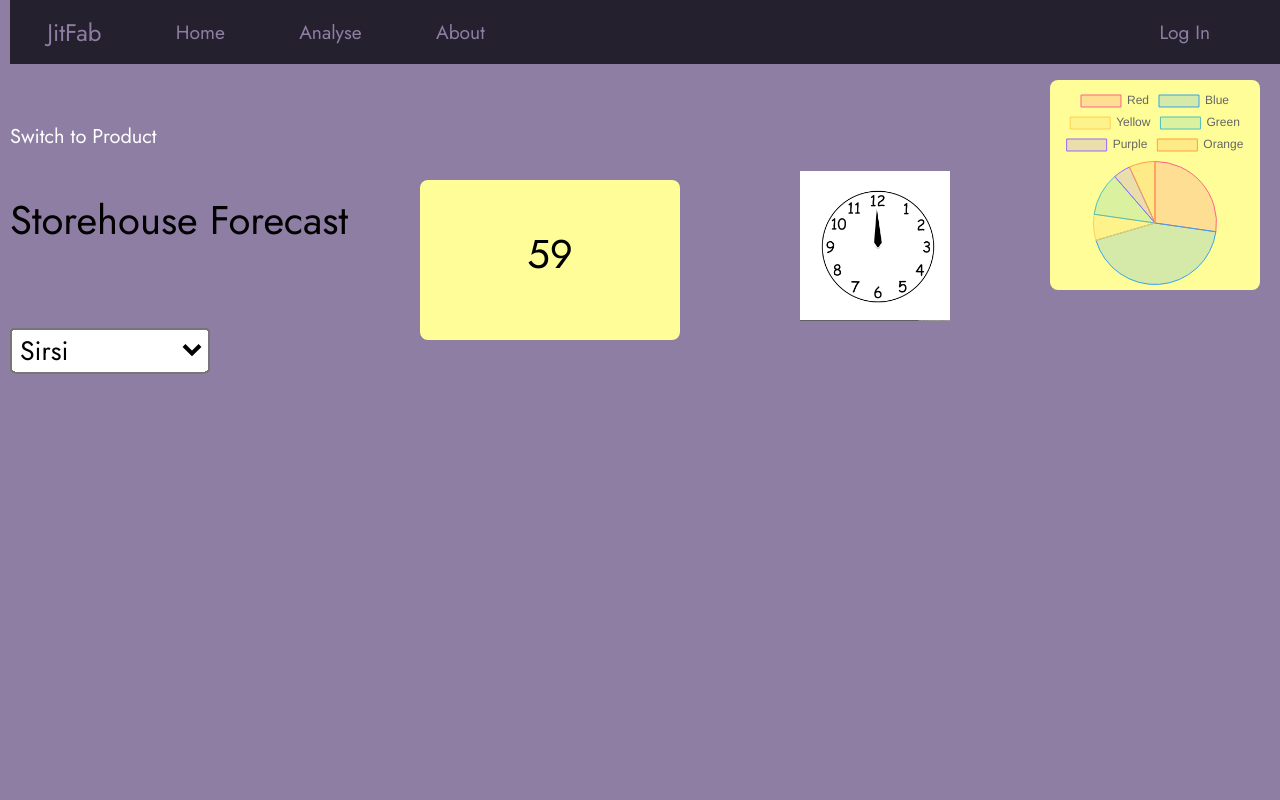
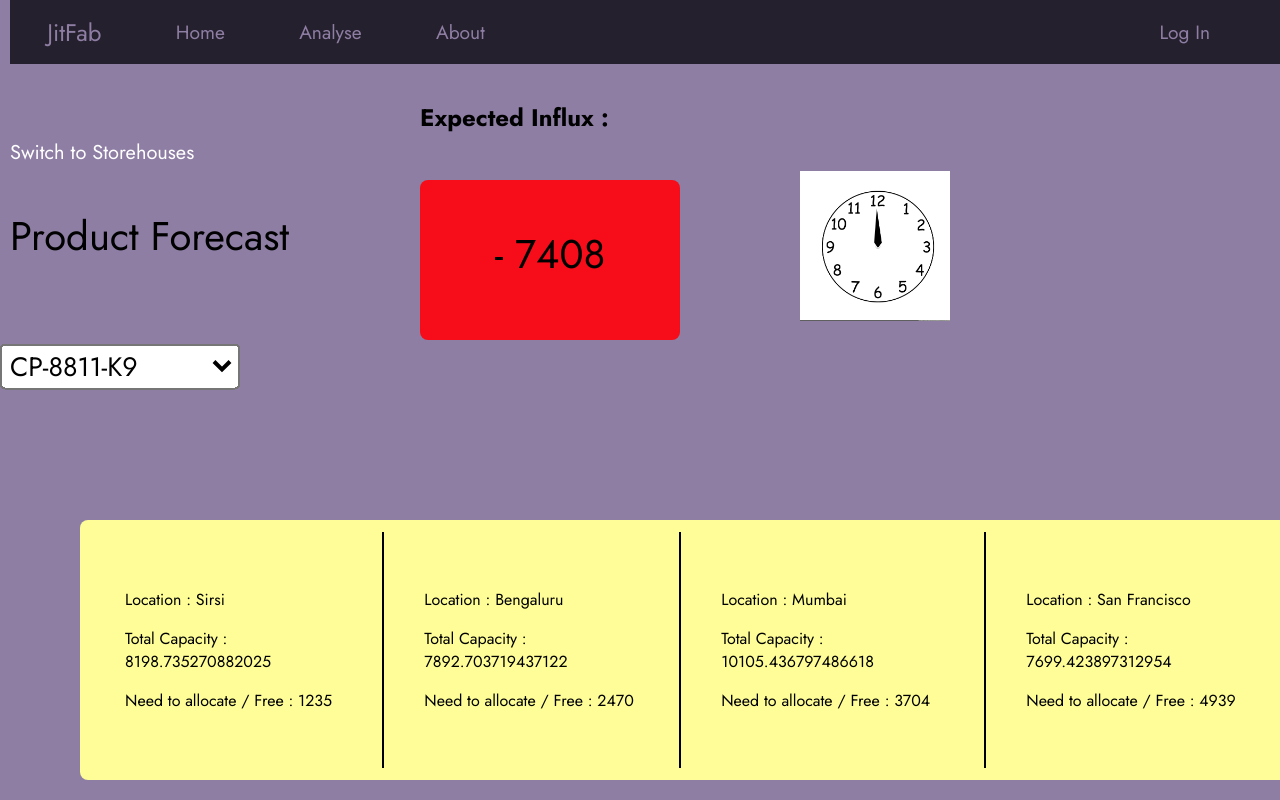
Before and after one commit to pranav-ambig/JitFab, a React (Create React App) app in the folder frontend/: page /forecast in a window 1280 px wide. Built offline with nearby package versions, Linux system fonts and the light colour scheme.

Commit message:
adding features

```diff
--- a/frontend/src/Forecast.js
+++ b/frontend/src/Forecast.js
@@ -27,43 +27,57 @@ import { useEffect } from 'react';
     ArcElement,
     Legend
     );
-    // let influxvaluemax = Math.floor(Math.random()*10) -5
-    let influxvaluemax = 10
+    let influxvaluemax = Math.floor(Math.random()*10000)
+    let positive = Math.random()>0.5
+    // let influxvaluemax = 1000
 export default function(){
 
     const storehouses=["Sirsi","Bengaluru","Mumbai","San Francisco"]
     const prodnames=["CP-8811-K9","ISR4321-K9","A9K-920-4SZ-D","A9K-8X100GE-TR"]
     const [statecolor,setstatecolor] = useState("#FEFD98")
-    let [influxvalue,setInflux] = useState(0)
-    let influxvaluehandler = ()=>{
+    const [refreshprop, refresher] = useState("second")
+    function cb (){
 
-      influxvalue+=1
-        setInflux(influxvalue)
-       return(influxvalue==influxvaluemax)
-    }
-    useEffect(()=>{
-        if(influxvaluemax<0){
-            setstatecolor("#f70d1a")
+      influxvaluemax = Math.floor(Math.random()*10000)
+    positive = Math.random()>0.5
 
+      if(!positive){
+        setstatecolor("#f70d1a")
+      }
+      const counters = document.querySelectorAll('.value');
+let speed = 200;
+speed*=Math.ceil(Math.log10(influxvaluemax))
+console.log(counters);
+counters.forEach( counter => {
+   const animate = () => {
+      const value = +counter.getAttribute('akhi');
+      const data = +counter.innerText;
+
+      const time = value / speed;
+     if(data < value) {
+      // if(positive)
+          counter.innerText =  Math.ceil(data + time);
+          // else
+          // counter.innerText = "-" + Math.ceil(data + time);
+          setTimeout(animate, 1);
         }else{
-            // setstatecolor("#FEFD98")
-            let timerstop = false
-            function uff (){
-
-              setTimeout(()=>{
-                if( !timerstop && !influxvaluehandler())
-                uff()
-                else {
-                  timerstop=true;
-                  console.log("true set");
-                }
-
-            },100)
-            }
-            uff()
+          console.log(value);
+          counter.innerText = value;
         }
 
-    },[])
+   }
+
+   animate();
+});
+
+
+
+    }
+    setTimeout(cb, 400);
+    useEffect(cb,[refreshprop])
+
+
+
     const data = {
         labels: ['Red', 'Blue', 'Yellow', 'Green', 'Purple', 'Orange'],
         datasets: [
@@ -94,12 +108,15 @@ export default function(){
 
 
 
-    const [mode,setmode] = useState("Storehouse")
+    const [mode,setmode] = useState("Product")
     const navigate = useNavigate();
+
     // const gotoAnalyse = ()=>{navigate('/analyse')}
 
 	return(
-		<div style={{ padding : "10px"}} >
+		<div refresh = {refreshprop} style={{ padding : "10px"}} >
+   <p> {refreshprop==""?"":""}</p>
+   {console.log("refreshed now")}
         <NavBar></NavBar>
         <img style={{width: "150px" , height : "150px"}} src={require("./clock.gif")} ></img>
         <br></br>
@@ -110,7 +127,9 @@ export default function(){
         <span style={{left : "10px"}} ><p  onClick={()=>setmode(mode=="Product"?"Storehouses" :"Product")}>Switch to {mode=="Product"?"Storehouses" :"Product" } </p> </span>
         <p  style=  {{fontSize : "40px" , color : "black"}} >{mode} Forecast</p>
         </div>
-        <select style={{  margin : "50px" , scale : "2"}}>
+        <select onClick={()=>{
+          refresher("eg")
+        }} style={{  margin : "50px" , scale : "2"}}>
         {mode=="Product"?prodnames.map((e,i)=>{
                 return<option style={{scale : "2"}}  value={e} >{e}</option>
             }) : storehouses.map((e,i)=>{
@@ -118,20 +137,32 @@ export default function(){
             }) }
         {}
         </select>
-       <div style={{ padding : "5px", borderRadius : "8px" ,backgroundColor : statecolor , height: "150px", top :"180px"  , left :"420px", width  : "250px" , position : "absolute" }}>
-        <p style={{fontSize : 40 , textAlign : "center"}}> {influxvaluemax<0?"-":""} {influxvalue}</p>
+        <h2 style={{top :"80px"  , left :"420px", width  : "250px" , position : "absolute"}}>Expected Influx :</h2>
+       <div style={{ padding : "5px", textAlign : "center", borderRadius : "8px" ,backgroundColor : statecolor , height: "150px", top :"180px"  , left :"420px", width  : "250px" , position : "absolute" }}>
+      <p style={{fontSize : 40}}>{positive?"":"-"}   <div className='value' akhi={influxvaluemax.toString()} style={{fontSize : 40 , textAlign : "center", display : 'inline-block'}}>  0 </div> </p>
        </div>
-        <div style={{ padding : "5px", borderRadius : "8px" ,backgroundColor : "#FEFD98" , top :"80px"  , right :"20px", width  : "200px" , position : "absolute" }}>
-        {mode=="Product"?<></>:<>
+      { mode=="Product"?<></> :   <div style={{ padding : "5px", borderRadius : "8px" ,backgroundColor : "#FEFD98" , top :"80px"  , right :"20px", width  : "400px" , position : "absolute" }}>
+
 
       <div style={{   }} > <Pie  data={data} /></div>
-       </>}
-        </div>
+
+        </div>}
         {mode=="Product"?<>
-           <div style={{ padding : "5px", borderRadius : "8px" ,backgroundColor : "#FEFD98" , left :"80px"  , bottom :"20px", height : "250px" , width  : "1200px" , position : "absolute" }}>
-
+           <div style={{ display : "flex" , justifyItems : "center", alignItems : "center", padding : "5px", borderRadius : "8px" ,backgroundColor : "#FEFD98" , left :"80px"  , bottom :"20px", height : "250px" , width  : "1200px" , position : "absolute" }}>
+           { storehouses.map((e,i)=>{
+            return <Warehouse Location={e} TotCapacity={Math.random()*5000 + 7000 } Allocunits={Math.ceil(influxvaluemax*(i+1)/6)} ></Warehouse>
+           })}
            </div>
         </>:<></>}
 		</div>
 	)
 }
+
+function Warehouse({Location , TotCapacity , Allocunits}){
+
+  return<p style={{padding : "40px" , borderRight : "solid black 2px"}} >
+    <p>Location : {Location}</p>
+    <p> Total Capacity : {TotCapacity}</p>
+    <p> Need to allocate / Free : {Allocunits}</p>
+  </p>
+}
```
